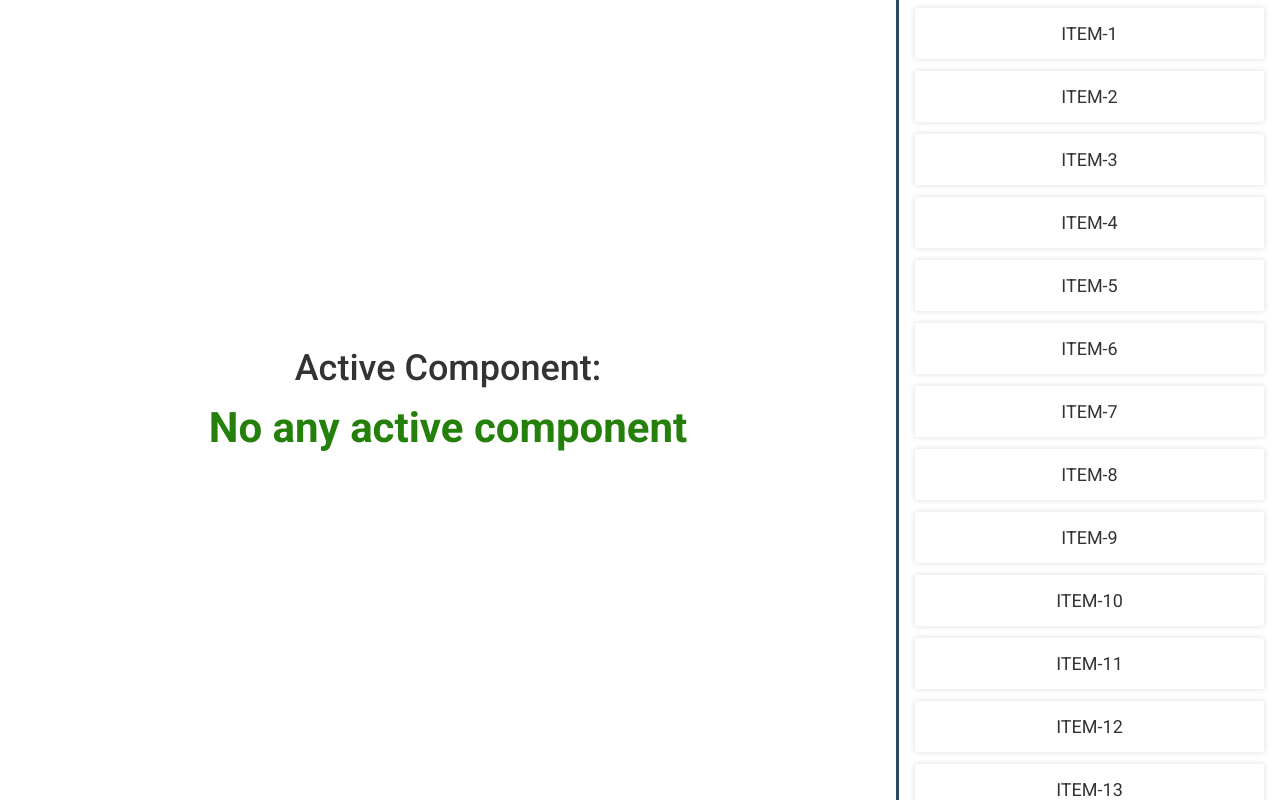
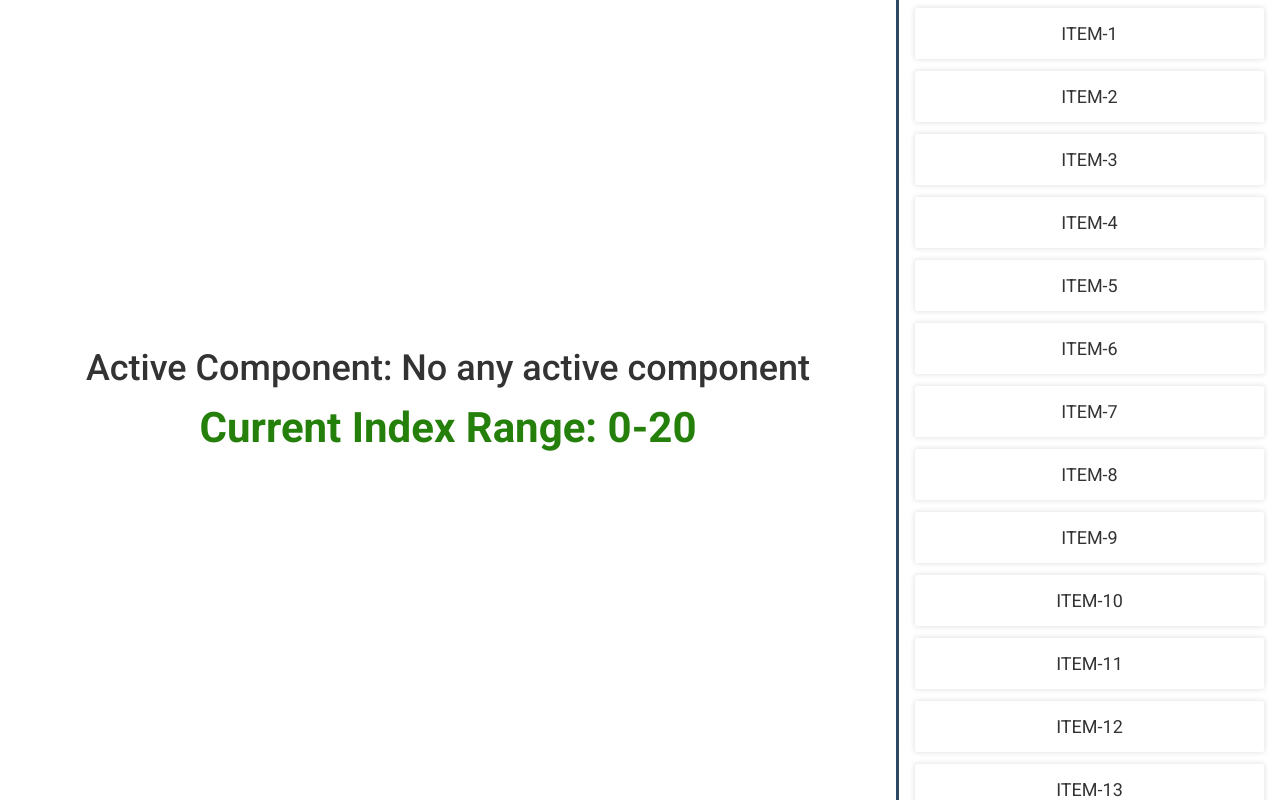
Before and after one commit to dikxak/website-layout, a React (Create React App) app: page / in a window 1280 px wide. Built offline with nearby package versions, Linux system fonts and the light colour scheme.

Commit message:
manage state in App component

```diff
--- a/src/App.js
+++ b/src/App.js
@@ -1,4 +1,4 @@
-import React, { useState } from 'react';
+import React, { useState, useEffect, useCallback } from 'react';
 import Sidebar from './components/Sidebar/Sidebar';
 
 import './app.css';
@@ -8,24 +8,39 @@ const App = () => {
   const [activeComponent, setActiveComponent] = useState(
     'No any active component'
   );
+  const [appData, setAppData] = useState([]);
+
+  const [startIndex, setStartIndex] = useState(0);
+  const [endIndex, setEndIndex] = useState(20);
 
   const activeComponentChangeHandler = itemText => {
     setActiveComponent(itemText);
   };
 
-  const sidebarData = [];
+  useEffect(() => {
+    const generatedData = [];
+    for (let i = 1; i <= 100; i++) {
+      generatedData.push(`Item-${i}`);
+    }
 
-  for (let i = 1; i <= 100; i++) {
-    sidebarData.push(`Item-${i}`);
-  }
+    setAppData(generatedData);
+  }, []);
+
+  const getIndexRanges = useCallback((start, end) => {
+    setStartIndex(start);
+    setEndIndex(end);
+  }, []);
 
   return (
     <section className="app">
       <main className="main-content">
-        <p>Active Component:</p>
-        <p className="active-text">{activeComponent}</p>
+        <p>Active Component: {activeComponent}</p>
+        <p className="active-text">
+          Current Index Range: {startIndex}-{endIndex}
+        </p>
       </main>
       <Sidebar
+        getIndexRanges={getIndexRanges}
         render={item => {
           return (
             <Card
@@ -35,7 +50,7 @@ const App = () => {
             ></Card>
           );
         }}
-        listData={sidebarData}
+        listData={appData}
       />
     </section>
   );
--- a/src/components/Sidebar/Sidebar.js
+++ b/src/components/Sidebar/Sidebar.js
@@ -1,8 +1,10 @@
-import React, { useState } from 'react';
+import React, { useState, useEffect } from 'react';
 
 import classes from './Sidebar.module.css';
 
 const Sidebar = props => {
+  const { getIndexRanges } = props;
+
   const [currentPage, setCurrentPage] = useState(1);
 
   const totalItems = props.listData.length;
@@ -17,6 +19,10 @@ const Sidebar = props => {
 
     setCurrentPage(prevPage => ++prevPage);
   };
+
+  useEffect(() => {
+    getIndexRanges(indexStart, indexEnd);
+  }, [getIndexRanges, indexStart, indexEnd]);
 
   const { listData, render } = props;
 
```
